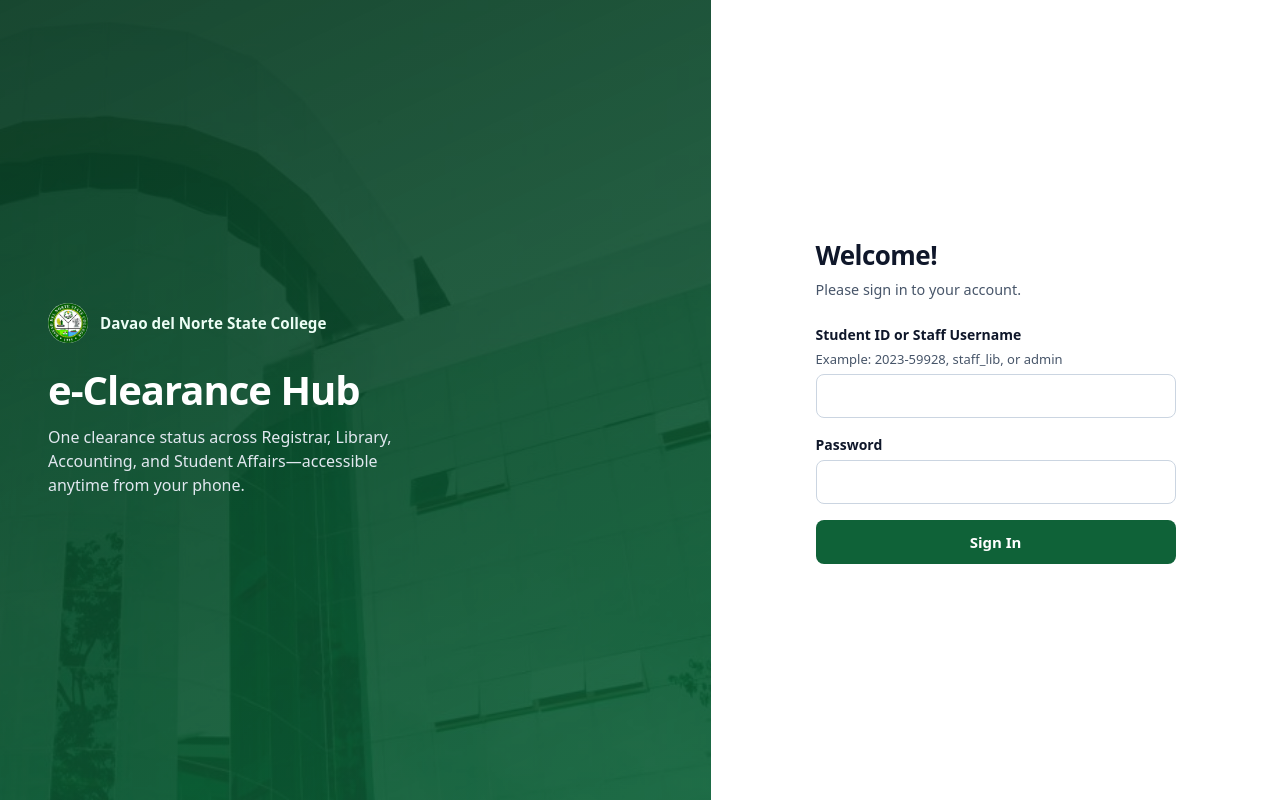
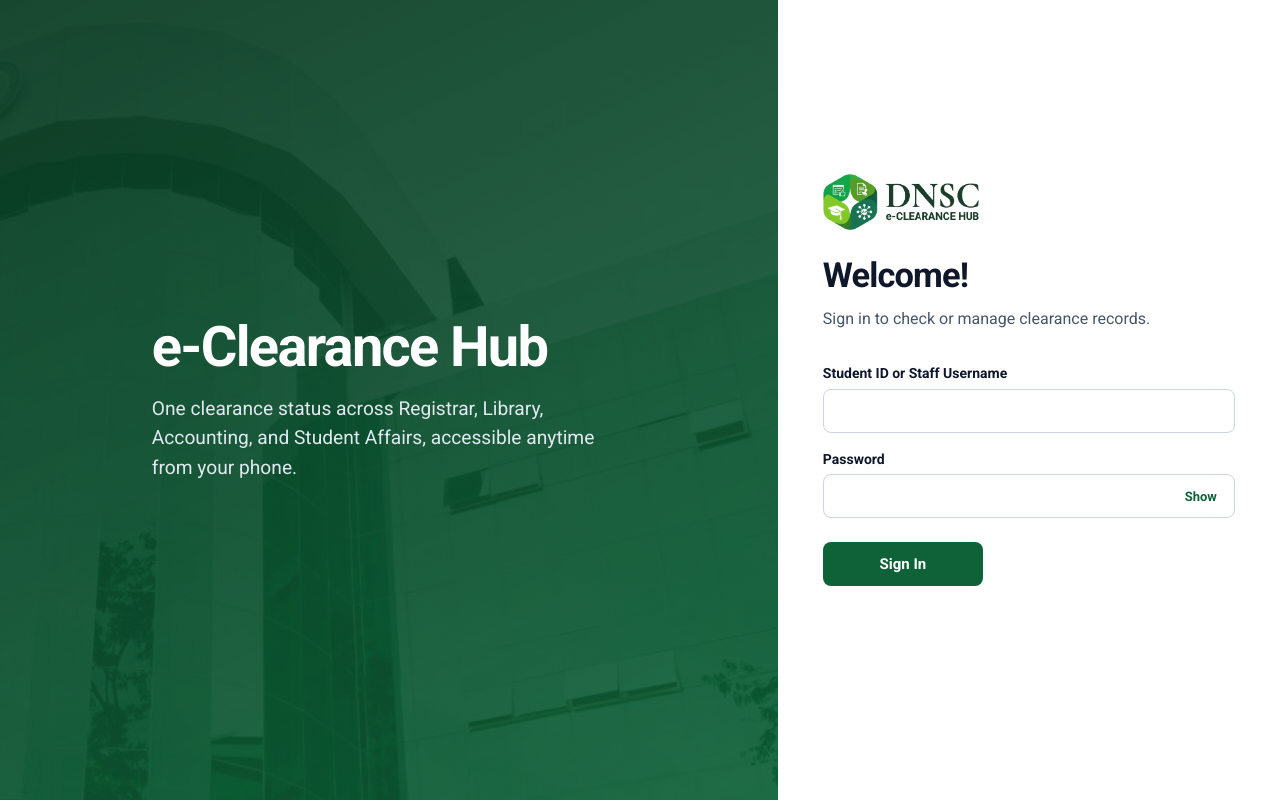
Before and after one commit to markamper04/DNSC-eClearance-Hub, a plain HTML site: page static/index.html in a window 1280 px wide. Drawn offline with nearby package versions, Linux system fonts and the light colour scheme.

Commit message:
feat: add frontend application, assets, and static interface files

```diff
--- a/static/app.js
+++ b/static/app.js
@@ -334,4 +334,12 @@ document.querySelectorAll("[data-export]").forEach((btn) => {
   });
 });
 
+$("toggle-pw")?.addEventListener("click", (e) => {
+  const input = $("login-password");
+  const show = input.type === "password";
+  input.type = show ? "text" : "password";
+  e.currentTarget.setAttribute("aria-pressed", String(show));
+  e.currentTarget.textContent = show ? "Hide" : "Show";
+});
+
 bootSession();
--- a/static/index.html
+++ b/static/index.html
@@ -4,9 +4,12 @@
   <meta charset="utf-8">
   <meta name="viewport" content="width=device-width, initial-scale=1">
   <meta name="theme-color" content="#0F6238">
-  <title>DNSC — e-Clearance Hub</title>
-  <link rel="icon" type="image/jpeg" href="dnsc-logo.jpg">
-  <link rel="apple-touch-icon" href="dnsc-logo.jpg">
+  <title>DNSC e-Clearance Hub</title>
+  <link rel="icon" type="image/png" href="eclearance-icon.png">
+  <link rel="apple-touch-icon" href="eclearance-icon.png">
+  <link rel="preconnect" href="https://fonts.googleapis.com">
+  <link rel="preconnect" href="https://fonts.gstatic.com" crossorigin>
+  <link rel="stylesheet" href="https://fonts.googleapis.com/css2?family=Roboto:wght@400;500;700&display=swap">
   <link rel="manifest" href="manifest.json">
   <link rel="stylesheet" href="styles.css">
   <script src="https://cdn.jsdelivr.net/npm/qrcode-generator@1.4.4/qrcode.min.js" defer></script>
@@ -19,38 +22,37 @@
   <main id="view-login" class="login-split">
     <section class="login-hero" aria-label="DNSC e-Clearance Hub">
       <div class="login-hero-inner">
-        <div class="hero-brand">
-          <img class="brand-logo" src="dnsc-logo.jpg" alt="DNSC Seal" width="40" height="40" style="width:40px;height:40px;">
-          <span>Davao del Norte State College</span>
-        </div>
         <h1 class="hero-title">e-Clearance Hub</h1>
-        <p class="hero-desc">One clearance status across Registrar, Library, Accounting, and Student Affairs—accessible anytime from your phone.</p>
+        <p class="hero-desc">One clearance status across Registrar, Library, Accounting, and Student Affairs, accessible anytime from your phone.</p>
       </div>
     </section>
 
     <section class="login-pane" aria-labelledby="login-title">
       <div class="login-form-wrap">
         <div class="login-head">
+          <img src="eclearance-logo.png" alt="DNSC e-Clearance Hub" style="height:56px;width:auto;margin-bottom:1.25rem;display:block;">
           <h2 id="login-title">Welcome!</h2>
-          <p>Please sign in to your account.</p>
+          <p>Sign in to check or manage clearance records.</p>
         </div>
 
         <form id="login-form" novalidate>
           <div class="field">
             <label for="login-username">Student ID or Staff Username</label>
-            <span id="user-hint" class="hint">Example: 2023-59928, staff_lib, or admin</span>
-            <input id="login-username" name="username" type="text" required minlength="3" autocomplete="username" autocorrect="off" autocapitalize="none" spellcheck="false" aria-describedby="user-hint">
+            <input id="login-username" name="username" type="text" required minlength="3" autocomplete="username" autocorrect="off" autocapitalize="none" spellcheck="false">
             <div class="error-msg">Enter a valid ID or username (at least 3 characters).</div>
           </div>
 
           <div class="field">
             <label for="login-password">Password</label>
-            <input id="login-password" name="password" type="password" required autocomplete="current-password">
+            <div class="pw-wrap">
+              <input id="login-password" name="password" type="password" required autocomplete="current-password">
+              <button type="button" id="toggle-pw" class="pw-toggle" aria-pressed="false" aria-label="Show password">Show</button>
+            </div>
             <div class="error-msg">Password is required.</div>
           </div>
 
           <div id="login-error" class="notice notice-error" role="alert" hidden style="margin-bottom:1rem;"></div>
-          <button id="login-submit" type="submit" class="btn-primary btn-full">Sign In</button>
+          <button id="login-submit" type="submit" class="btn-primary btn-lg">Sign In</button>
         </form>
       </div>
     </section>
@@ -81,7 +83,7 @@
           <button type="button" class="menu-toggle" id="sidebar-toggle" aria-expanded="true" aria-controls="app-sidebar" aria-label="Toggle sidebar">
             <svg width="20" height="20" viewBox="0 0 24 24" fill="none" stroke="currentColor" stroke-width="2" aria-hidden="true"><line x1="3" y1="6" x2="21" y2="6"/><line x1="3" y1="12" x2="21" y2="12"/><line x1="3" y1="18" x2="21" y2="18"/></svg>
           </button>
-          <span class="topbar-title">DNSC — e-Clearance Hub</span>
+          <span class="topbar-title">DNSC e-Clearance Hub</span>
         </div>
         <div class="user-chip">
           <span id="user-label"></span>
--- a/static/styles.css
+++ b/static/styles.css
@@ -32,7 +32,7 @@ html {
 
 body {
   margin: 0;
-  font-family: system-ui, -apple-system, "Segoe UI", Roboto, sans-serif;
+  font-family: "Roboto", system-ui, -apple-system, "Segoe UI", sans-serif;
   font-size: 0.9375rem;
   line-height: 1.5;
   color: var(--ink);
@@ -362,15 +362,15 @@ tbody th {
 .login-split {
   min-height: 100dvh;
   display: grid;
-  grid-template-columns: 1.25fr 1fr;
+  grid-template-columns: 1.55fr 1fr;
   background: var(--surface);
 }
 
 .login-hero {
   position: relative;
-  display: flex;
-  align-items: center;
-  padding: 3rem;
+  display: grid;
+  place-items: center;
+  padding: 4rem clamp(2.5rem, 6vw, 5.5rem);
   color: #FFFFFF;
   background:
     linear-gradient(155deg, rgba(10, 58, 34, 0.88) 0%, rgba(15, 98, 56, 0.72) 100%),
@@ -378,60 +378,108 @@ tbody th {
 }
 
 .login-hero-inner {
-  max-width: 480px;
+  max-width: 580px;
+  text-align: left;
 }
 
 .hero-brand {
   display: inline-flex;
   align-items: center;
+  justify-content: center;
   gap: 0.75rem;
   margin-bottom: 1.5rem;
   font-weight: 600;
-  font-size: 0.95rem;
+  font-size: 1.05rem;
   color: #ECFDF5;
 }
 
 .hero-title {
-  margin: 0 0 0.75rem;
-  font-size: 2.5rem;
-  font-weight: 700;
-  line-height: 1.15;
-  letter-spacing: -0.025em;
+  margin: 0 0 1rem;
+  font-size: 3.5rem;
+  font-weight: 800;
+  line-height: 1.08;
+  letter-spacing: -0.03em;
 }
 
 .hero-desc {
-  margin: 0;
-  font-size: 1rem;
+  margin: 0 auto;
+  font-size: 1.2rem;
+  line-height: 1.55;
   color: #E2E8F0;
-  max-width: 42ch;
+  max-width: 44ch;
 }
 
 .login-pane {
-  display: grid;
-  place-items: center;
-  padding: 2rem 1.5rem;
+  display: flex;
+  align-items: center;
+  padding: 2.5rem clamp(1.5rem, 3.5vw, 3rem);
   background: var(--surface);
 }
 
 .login-form-wrap {
-  width: min(100%, 360px);
+  width: 100%;
+  padding-bottom: 1.5rem;
+}
+
+.login-form-wrap input {
+  width: 100%;
 }
 
 .login-head {
-  margin-bottom: 1.5rem;
+  text-align: left;
+  margin-bottom: 2rem;
 }
 
 .login-head h2 {
-  margin: 0 0 0.25rem;
-  font-size: 1.625rem;
-  font-weight: 700;
-  letter-spacing: -0.02em;
+  margin: 0 0 0.35rem;
+  font-size: 2.15rem;
+  font-weight: 800;
+  letter-spacing: -0.025em;
+  color: var(--ink);
 }
 
 .login-head p {
   margin: 0;
-  font-size: 0.9rem;
+  font-size: 1rem;
   color: var(--muted);
+}
+
+.pw-wrap {
+  position: relative;
+  display: flex;
+  align-items: center;
+}
+
+.pw-wrap input {
+  width: 100%;
+  padding-right: 4.5rem;
+}
+
+.pw-toggle {
+  position: absolute;
+  right: 0.5rem;
+  padding: 0.35rem 0.65rem;
+  border: 0;
+  border-radius: 6px;
+  background: transparent;
+  color: var(--dnsc-green);
+  font: inherit;
+  font-size: 0.8125rem;
+  font-weight: 600;
+  cursor: pointer;
+}
+
+.pw-toggle:hover {
+  background: #ECFDF5;
+}
+
+.btn-lg {
+  min-height: 44px;
+  min-width: 160px;
+  padding: 0.6rem 1.75rem;
+  font-size: 0.9375rem;
+  margin-top: 0.5rem;
+  margin-bottom: 1rem;
 }
 
 @media (max-width: 820px) {
@@ -440,13 +488,19 @@ tbody th {
     grid-template-rows: auto 1fr;
   }
   .login-hero {
-    padding: 1.5rem;
+    padding: 2.25rem 1.5rem;
+    text-align: center;
   }
   .hero-title {
-    font-size: 1.5rem;
+    font-size: 1.65rem;
+    margin: 0;
   }
   .hero-desc {
     display: none;
+  }
+  .login-pane {
+    align-items: flex-start;
+    padding: 1.75rem 1.5rem 2.5rem;
   }
 }
 
```
Also changed, not shown: static/eclearance-icon.png (added), static/eclearance-logo.png (added), static/manifest.json.
